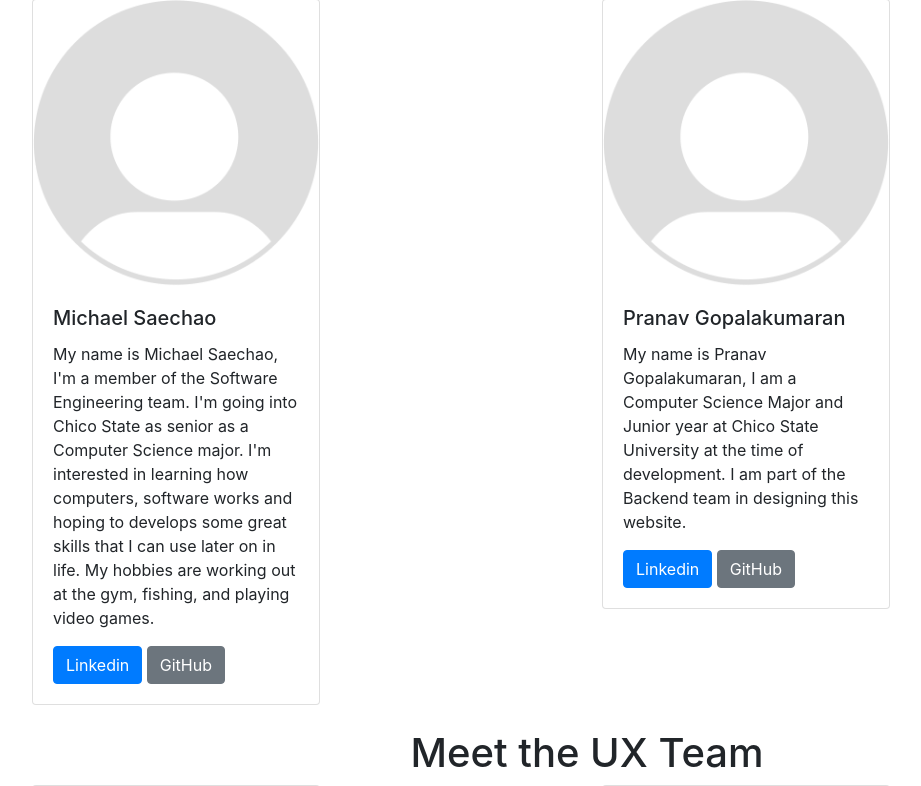
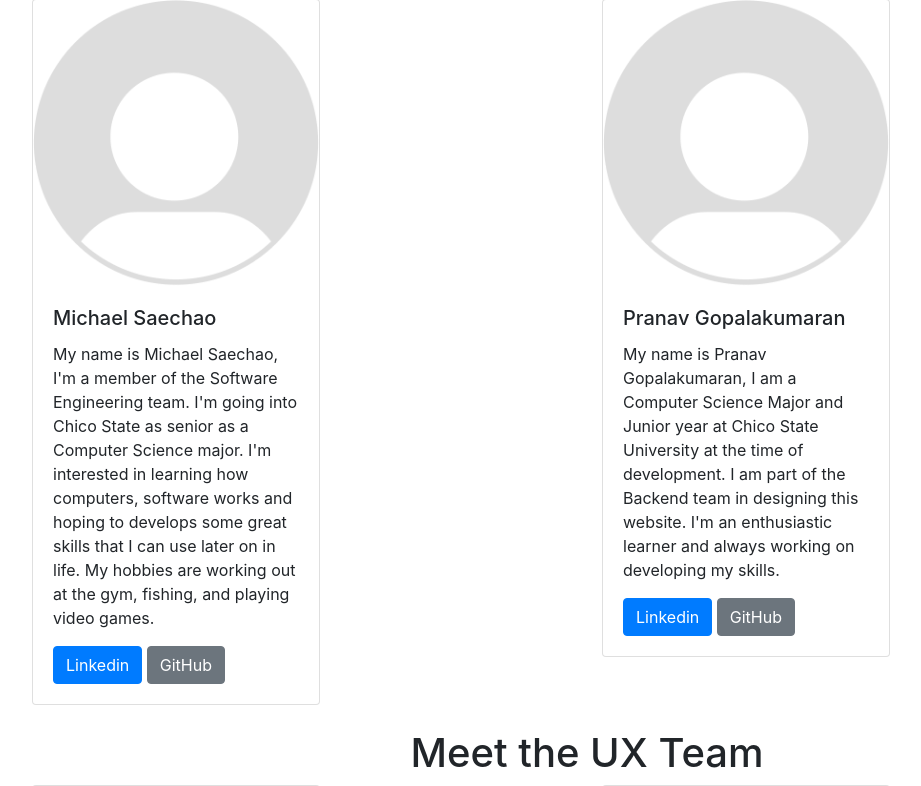
Before and after one commit to ChicoState/What4Dinner, a Django app: page /about/ in a window 1280 px wide. Shown: the part 835-1621 px from the top of the page, without its empty margins (53-974 px from the left). Run offline with Django 4.2, Linux system fonts and the light colour scheme.

Commit message:
Updated Pranav's bio. #8

```diff
--- a/Whats4Dinner/templates/API/about.html
+++ b/Whats4Dinner/templates/API/about.html
@@ -123,7 +123,8 @@
                 My name is Pranav Gopalakumaran, I am a Computer Science Major
                 and Junior year at Chico State University at the time of
                 development. I am part of the Backend team in designing this
-                website.
+                website. I'm an enthusiastic learner and always working on
+                developing my skills.
               </p>
               <a href="#" target="_blank" class="btn btn-primary">Linkedin</a>
               <a
```
